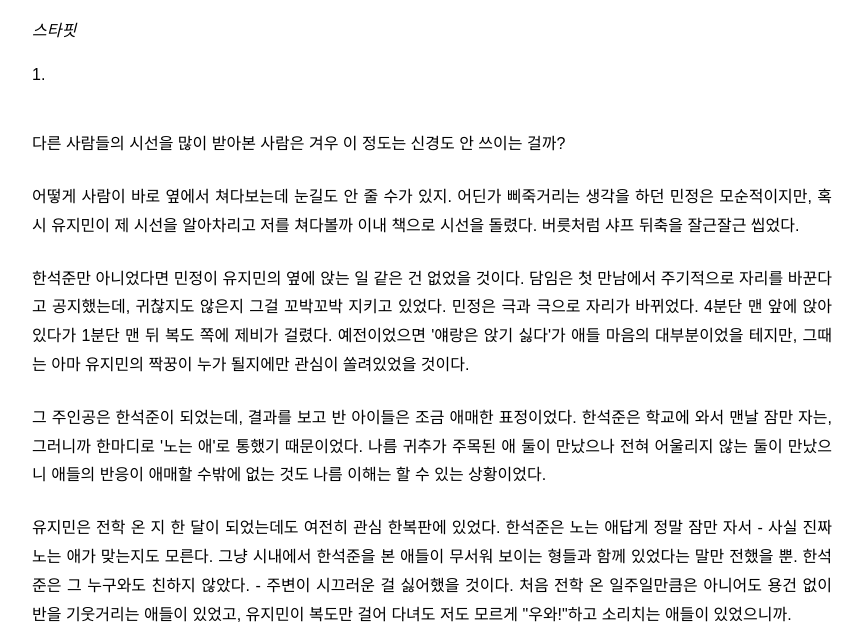
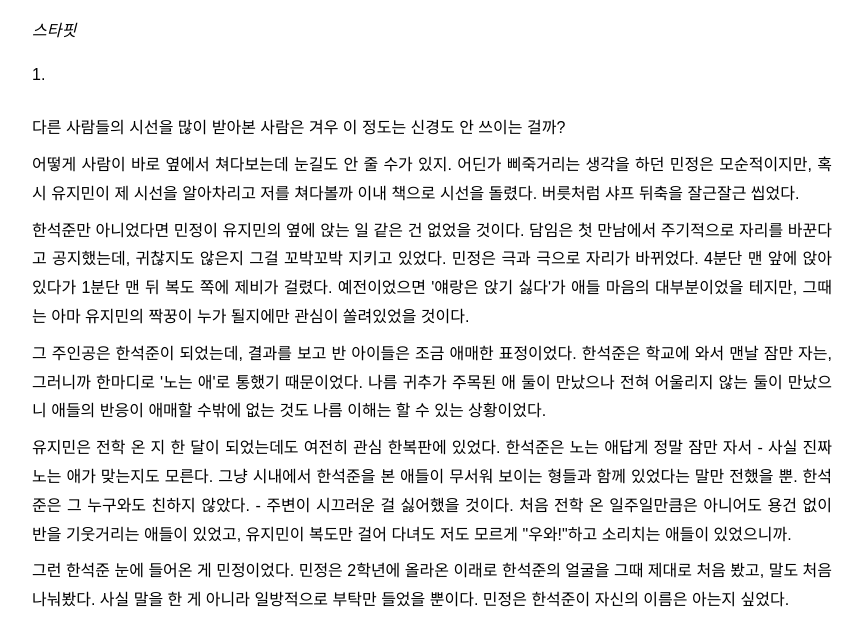
Before and after one commit to jmjloversclub/jmjloversclub.github.io, a plain HTML site: page 4250631789.html in a window 1280 px wide. Shown: the part 131-767 px from the top of the page, without its empty margins (208-1071 px from the left). Drawn offline with Linux system fonts and the light colour scheme.

Commit message:
Update 4250631789.html

```diff
--- a/4250631789.html
+++ b/4250631789.html
@@ -26,7 +26,7 @@
         }
 
         .paragraph-line {
-            margin-bottom: 1.5em;
+            margin-bottom: 0.5em;
           }
 
     </style>
```
